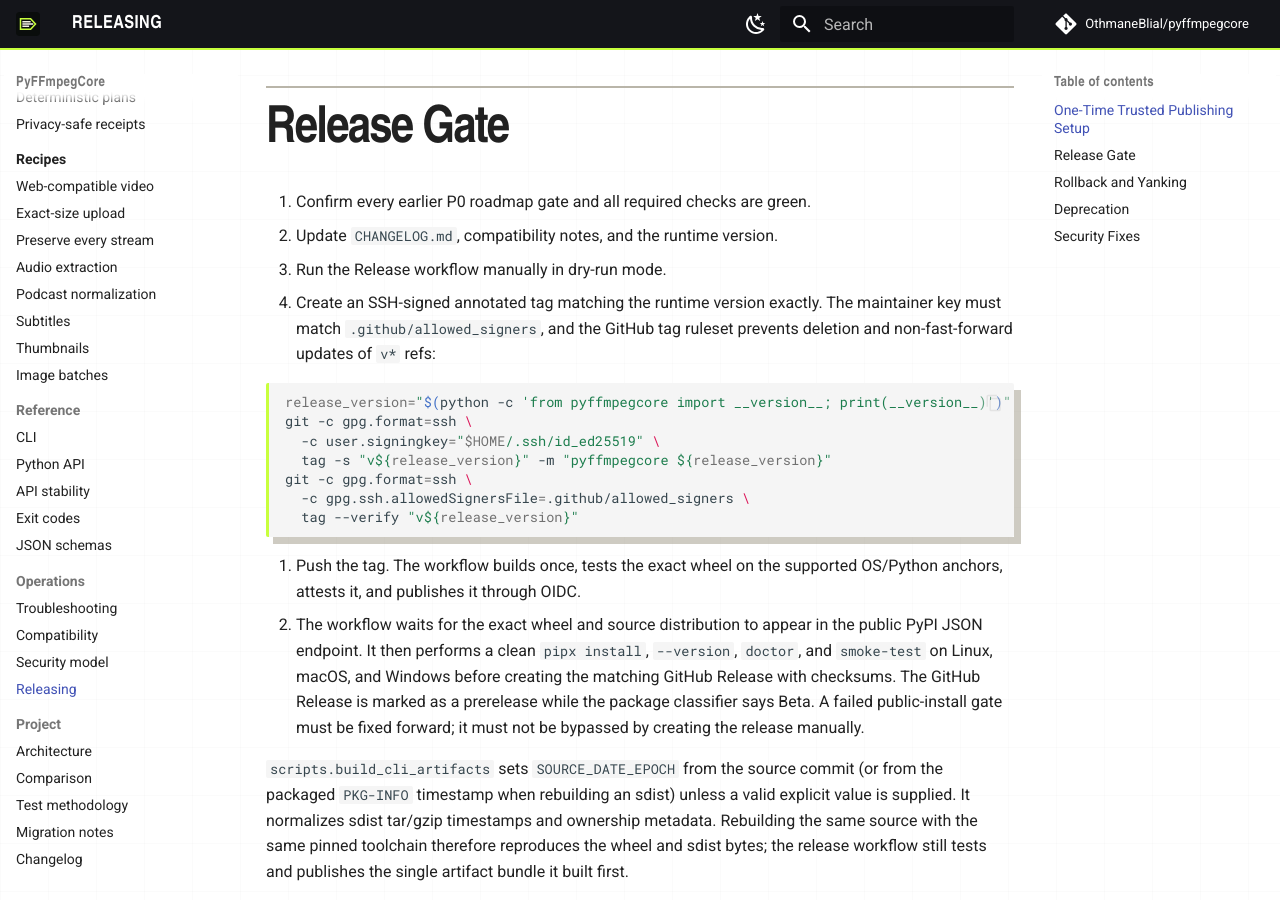
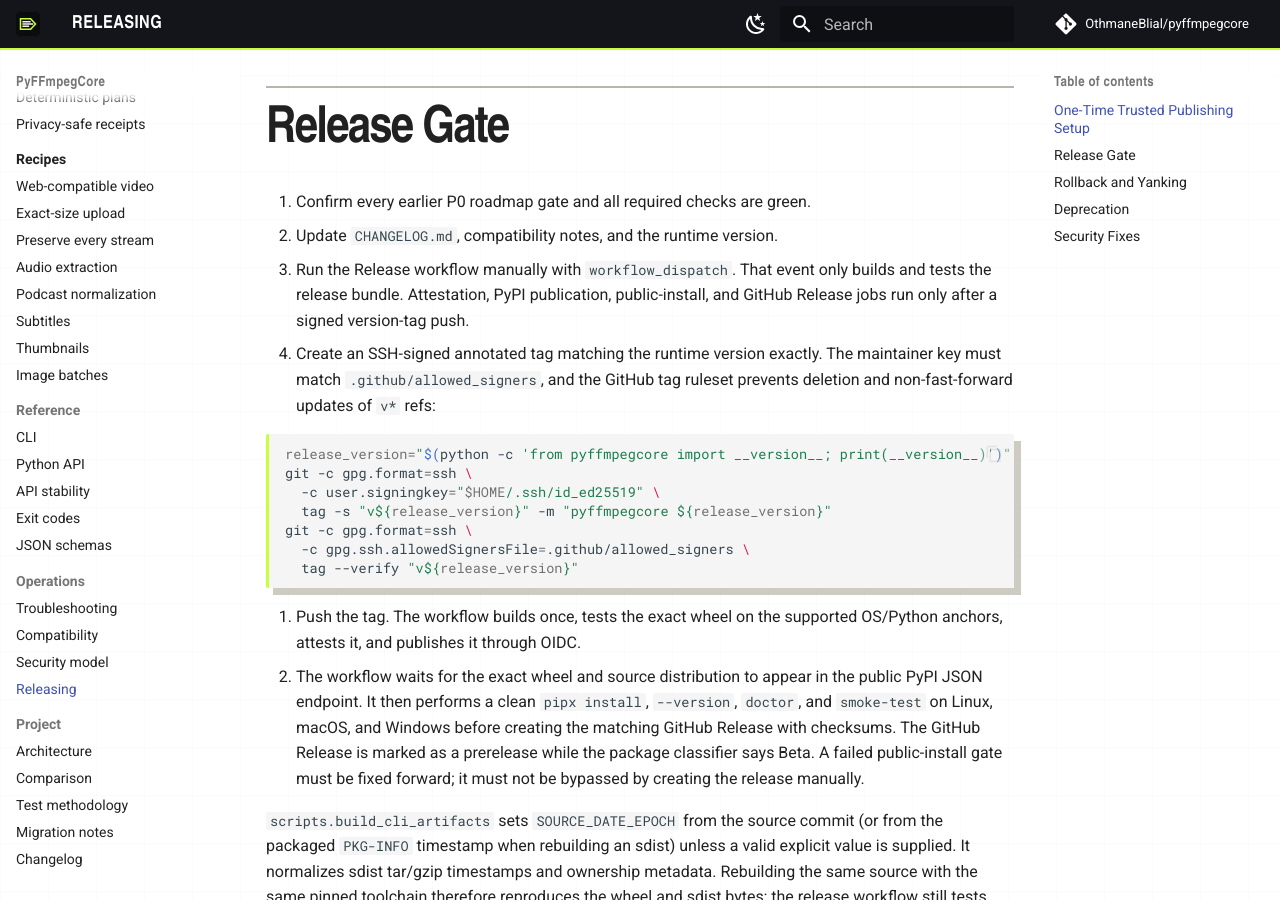
Before and after one commit to OthmaneBlial/pyffmpegcore, an MkDocs documentation site: the page built from docs/RELEASING.md, in a window 1280 px wide and 900 px high, scrolled down 839 px. Built offline with MkDocs 1.6.1 and Material for MkDocs 9.7.7, drawn with Linux system fonts in a browser that asks for light colours; comment, search, counter and statistics services are not loaded.

Commit message:
fix: make manual release dispatch build-only

```diff
--- a/docs/RELEASING.md
+++ b/docs/RELEASING.md
@@ -13,7 +13,10 @@
 
 1. Confirm every earlier P0 roadmap gate and all required checks are green.
 2. Update `CHANGELOG.md`, compatibility notes, and the runtime version.
-3. Run the Release workflow manually in dry-run mode.
+3. Run the Release workflow manually with `workflow_dispatch`. That event only
+   builds and tests the release bundle. Attestation, PyPI publication,
+   public-install, and GitHub Release jobs run only after a signed version-tag
+   push.
 4. Create an SSH-signed annotated tag matching the runtime version exactly.
    The maintainer key must match `.github/allowed_signers`, and the GitHub tag
    ruleset prevents deletion and non-fast-forward updates of `v*` refs:
```
Also changed, not shown: RELEASE_CHECKLIST.md (+3 -3 lines), docs/PROGRESS.md (+2 -2 lines), 2 other files.
